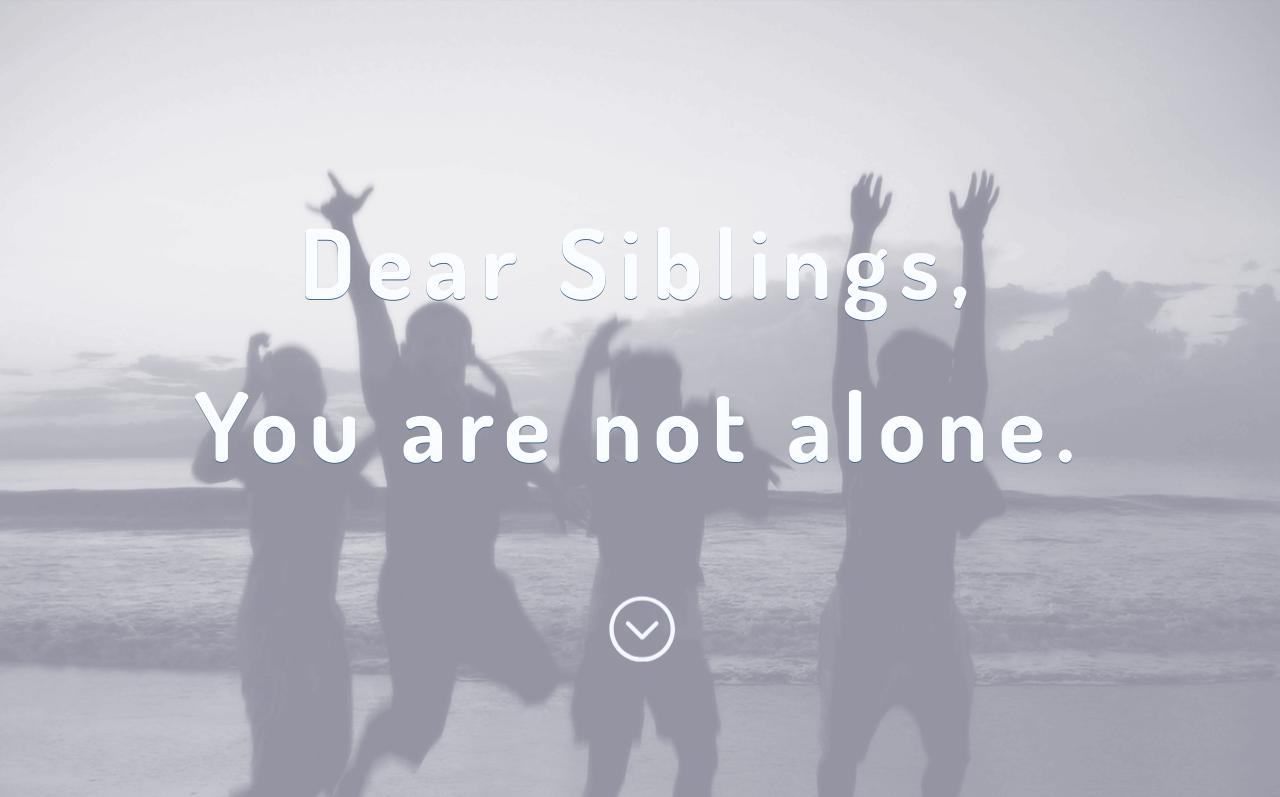
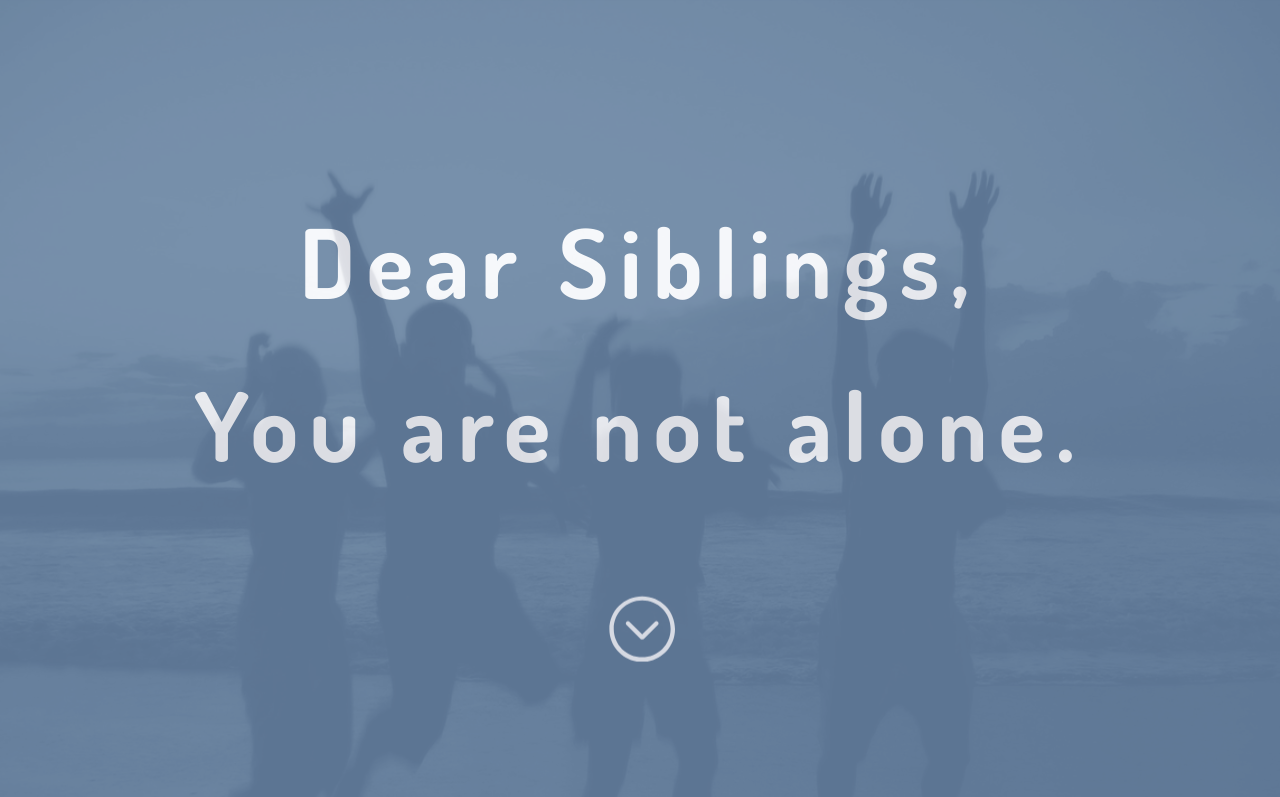
Before and after one commit to Yancurrent88/Sibs-4-Sibs, a plain HTML site: page index.htm in a window 1280 px wide. Shown: the top 797 px of the page. Drawn offline with nearby package versions, Linux system fonts and the light colour scheme; a web font is replaced by a local one.

Commit message:
Added background color change, upon user scroll
Added JS to changed background color for main header

```diff
--- a/css/main.css
+++ b/css/main.css
@@ -346,7 +346,18 @@ line-height: 1.8em;
  .main-heading {
      padding-top: 100px;
      padding-bottom: 125px;
+     background-color: #44678D;
+     opacity: .7
  }
+
+article.sticky {
+        background-color: transparent;
+        opacity: .9 ;
+     -webkit-transition: all 3.2s ease;
+	-moz-transition: all 3.2s ease;
+	-o-transition: all 3.2s ease;
+	transition: all 3.2s ease;
+    }
 
 
 .main-heading h2, .main-break1 h2
--- a/index.htm
+++ b/index.htm
@@ -41,6 +41,20 @@
 
         });
             </script>
+           <script type="text/javascript">
+
+            $(window).scroll(function() {
+            if ($(this).scrollTop() > 1){
+                $('article').addClass("sticky");
+
+            }
+            else{
+                $('article').removeClass("sticky");
+
+            }
+
+        });
+            </script>
           <!-- Animation on Scroll -->
                   <script src="http://code.jquery.com/jquery-1.10.1.min.js"></script>
                   <script>
@@ -77,8 +91,8 @@
 
         </nav>
          </header>
-        <article>
-         <div class="main-heading pullUp" id="home">
+        <article class="main-heading">
+         <div class="pullUp" id="home">
     <h2>Dear Siblings,<br/>You are not alone.</h2>
              <div id="direction" class="floating"><a href="#about"><svg version="1.1" id="Capa_1" xmlns="http://www.w3.org/2000/svg" xmlns:xlink="http://www.w3.org/1999/xlink" x="0px" y="0px"
 	 viewBox="-191 193 16 16" enable-background="new -191 193 16 16" xml:space="preserve">
```
